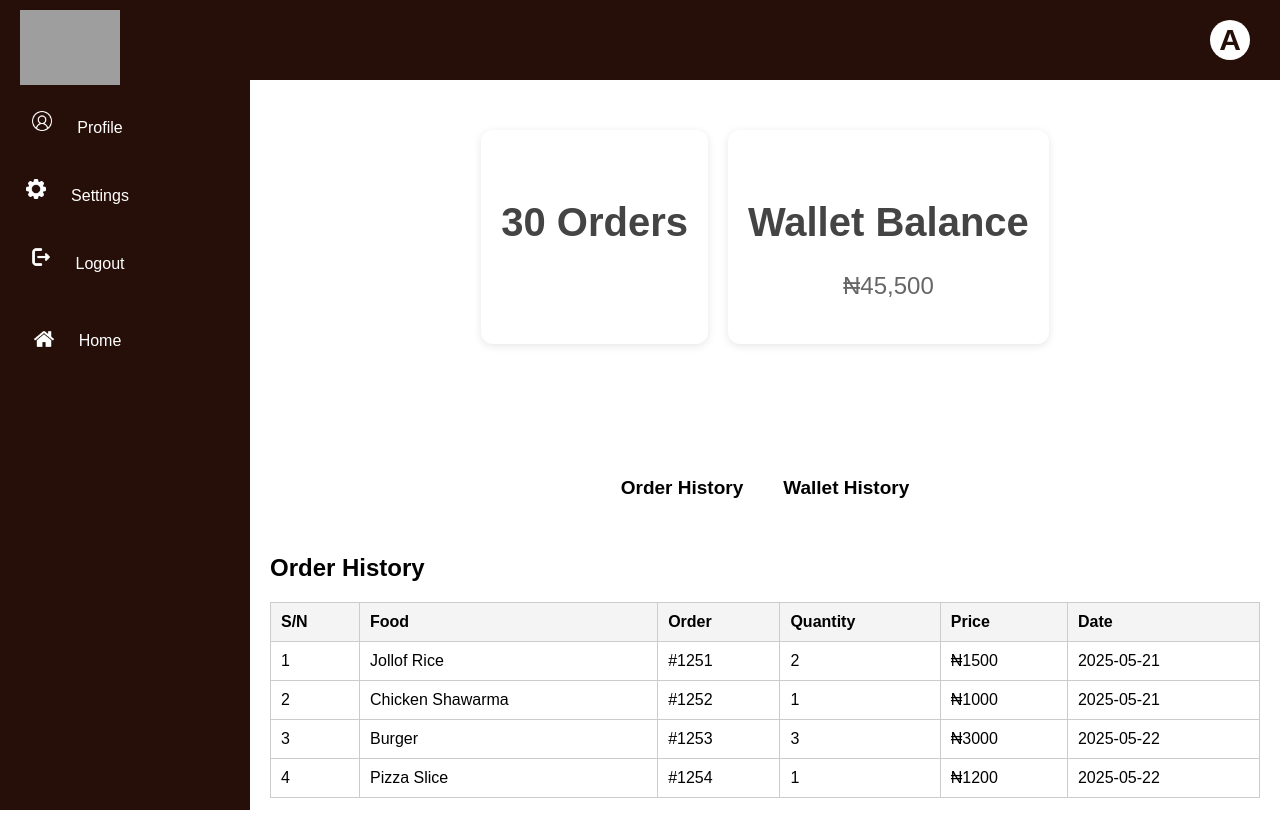
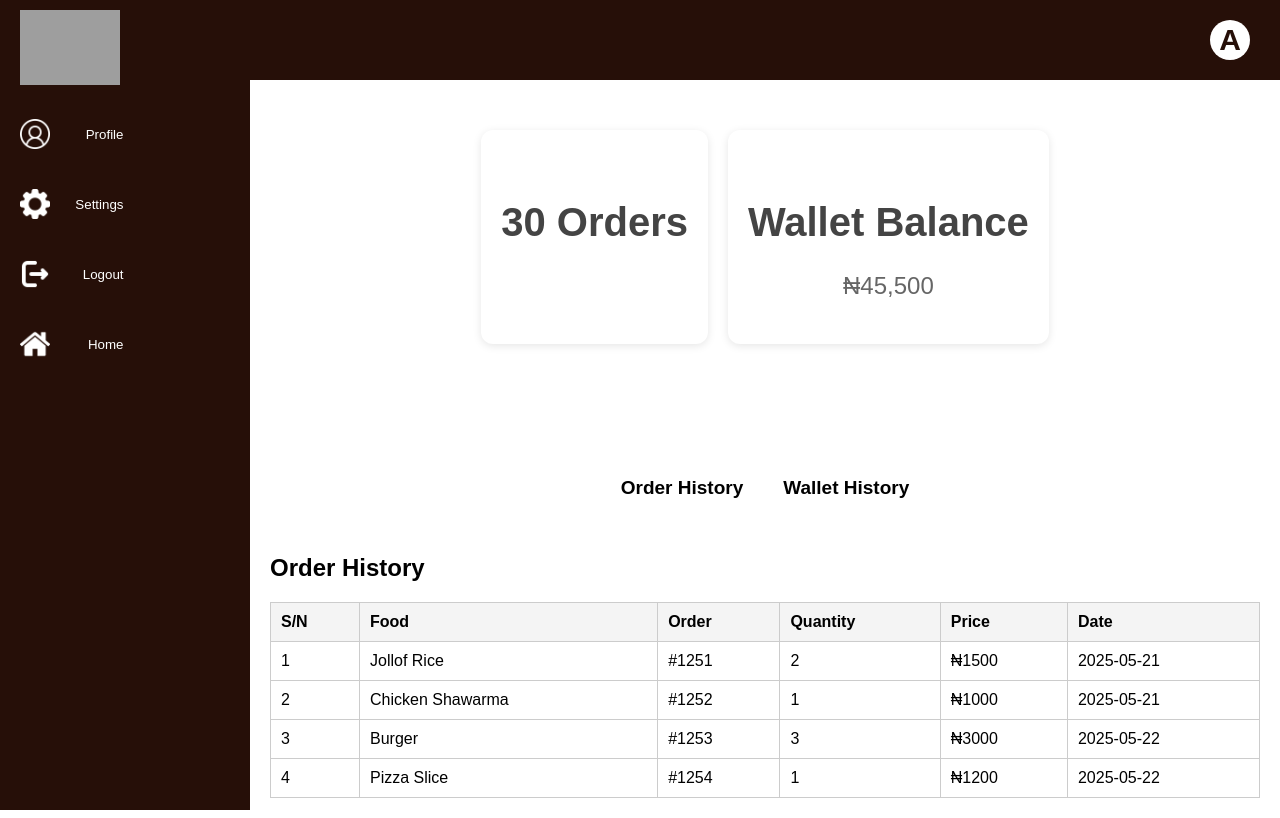
Before and after one commit to Oluwa-T-setemi/ecommerce-powered-by-hisend, a plain HTML site: page dashboard.html in a window 1280 px wide. Drawn offline with Linux system fonts and the light colour scheme; grey boxes are pictures that could not be loaded.

Commit message:
refactor sidebar and button styles for improved layout and accessibility

```diff
--- a/dashboard.html
+++ b/dashboard.html
@@ -76,7 +76,7 @@
       margin-top: -70px;
     }
 
-    .sidebar a {
+    /* .sidebar a {
       padding: 10px 15px;
       display: block;
       color: white;
@@ -85,8 +85,8 @@
 
     .sidebar a:hover {
       background-color: hsl(14, 25%, 72%);
-    }
-    .sidebar img {
+    } */
+    .logo{
       width: 100px;
       height: auto;
 
@@ -106,12 +106,12 @@
      margin-right: 100px;
 
     }
-    .setting img, .logout img, .profile img {
+    /* .setting img, .logout img, .profile img {
       width: 20px;
       height: 20px;
       margin-right: 10px;
     margin-bottom:15px ;
-    }
+    } */
     .setting :hover{
       background-color: hsl(14, 25%, 72%)
     }
@@ -143,11 +143,6 @@
     tr:hover {
       background-color: #f9f9f9;
     }
-     .card-container {
-
-
-    }
-
     .card {
       background-color: white;
       padding: 20px;
@@ -306,6 +301,26 @@ align-items: center;
       }
     #hamburger {
   display: none;
+}
+.btn{
+  display: flex;
+  align-items: center;
+  justify-content: space-between;
+  background-color: transparent;
+  border: none;
+  padding: 10px 0px;
+  width: 45%;
+  margin-bottom: 20px;
+}
+.btn img {
+  width: 30px;
+  height: 30px;
+  margin-right: 10px;
+}
+.btn a{
+  color: white;
+  text-decoration: none;
+
 }
 .home1 {
   display: none;
@@ -511,23 +526,28 @@ align-items: center;
 
       <div class="sidebar" id="sidebar">
            <div style="margin-left: 20px; margin-bottom:350px;" >
-    <img src="assets/images/ChatGPT Image May 21, 2025, 12_33_55 PM.png" alt="">
+          <img src="assets/images/ChatGPT Image May 21, 2025, 12_33_55 PM.png" alt="" class="logo">
     <div >
-      <div class="profile">
+      <!-- <div class="profile">
     <img src="assets/images/user (1).png" alt=""><a href="#">Profile</a>
-    </div>
-    <div class="setting">
+    </div> -->
+
+    <button class="btn">
+      <img src="assets/images/user (1).png" alt="" width="20px" height="1">
+      <a href="#">Profile</a>
+    </button>
+    <button class="btn">
       <img src="assets/images/settings (1).png" alt="">
       <a href="#">Settings</a>
-      </div>
-    <div class="logout">
+    </button>
+    <button class="btn">
       <img src="assets/images/logout.png" alt="">
-    <a href="#">Logout</a>
-     </div>
-        <div class="Home">
+      <a href="#">Logout</a>
+    </button>
+    <button class="btn">
       <img src="assets/images/home (2).png" alt="">
-    <a href="#">Home</a>
-    </div>
+      <a href="#">Home</a>
+    </button>
 
 </div>
 
```
